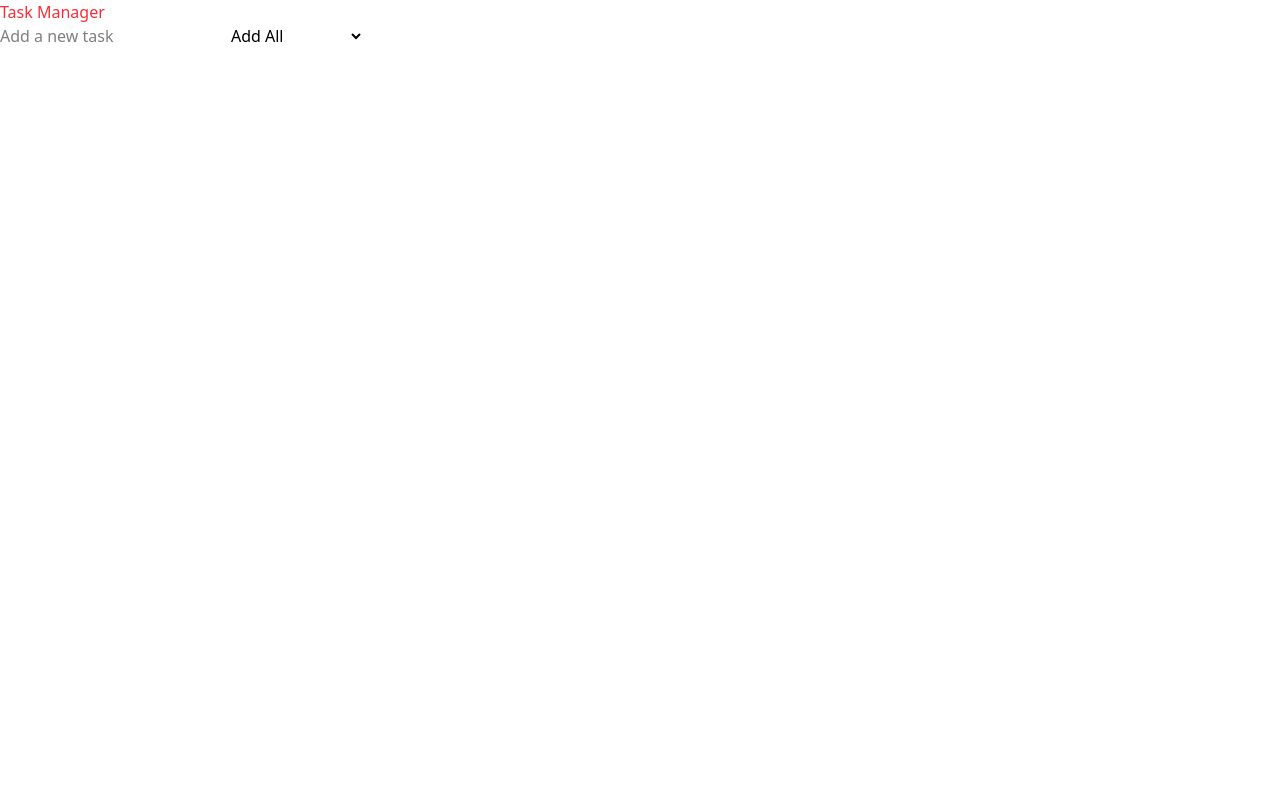
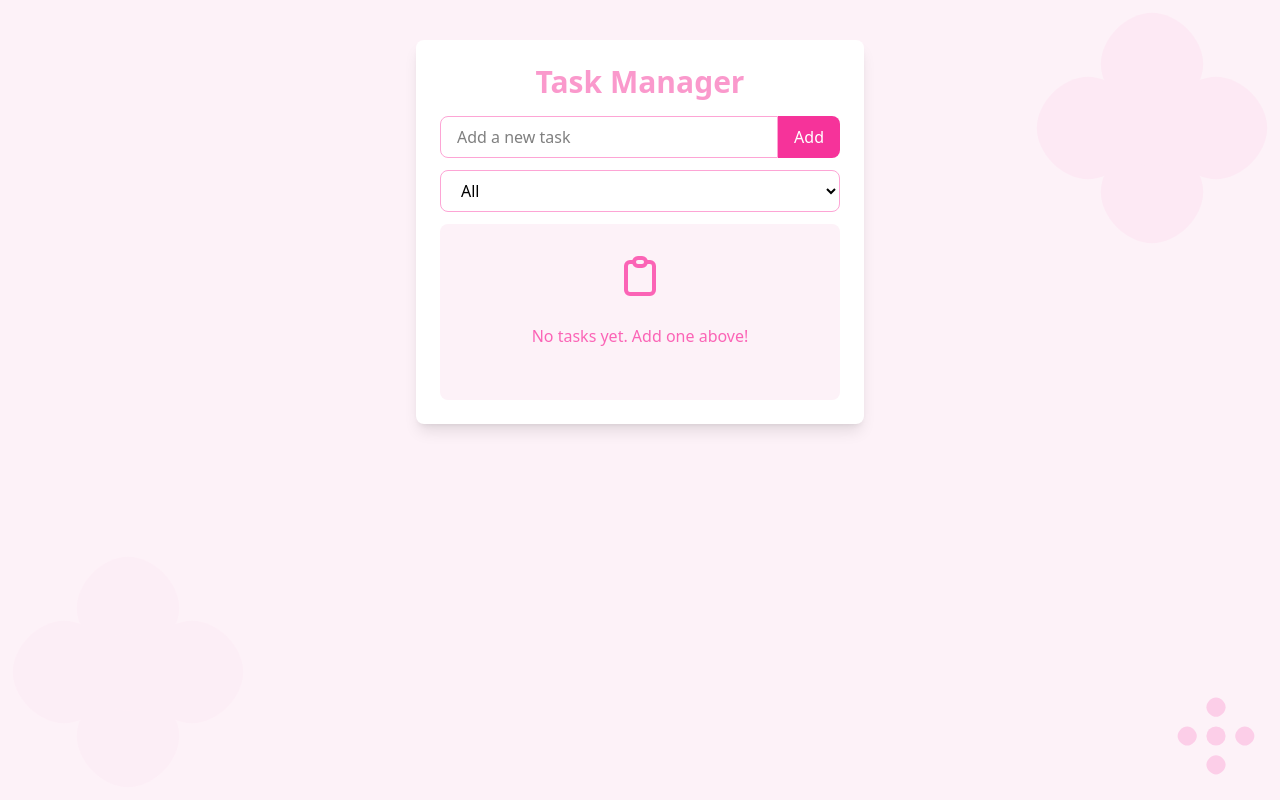
Before and after one commit to nbiladhiya/32-pbk-uts-233510384, a Vue app: page / in a window 1280 px wide. Built offline with nearby package versions, Linux system fonts and the light colour scheme.

Commit message:
styling tailwind

```diff
--- a/src/App.vue
+++ b/src/App.vue
@@ -33,26 +33,117 @@ const filteredTasks = computed(() => {
     return tasks.value;
   }
 })
-
 </script>
 
 <template>
-  <h1 class="text-red-500">Task Manager</h1>
-  <input type="text" v-model="newTask" @keyup.enter="addTask" placeholder="Add a new task" />
-  <button @click="addTask">Add</button>
-  <select v-model="filter">
+  <div class="min-h-screen bg-pink-50 flex flex-col items-center py-10 px-4 relative overflow-hidden">
+    <div class="absolute inset-0 pointer-events-none overflow-hidden opacity-10">
+      <svg class="absolute top-0 right-0 w-64 h-64 text-pink-300" viewBox="0 0 200 200" xmlns="http://www.w3.org/2000/svg">
+        <path fill="currentColor" d="M100 10C80 10 60 30 60 50C60 70 80 90 100 90C120 90 140 70 140 50C140 30 120 10 100 10Z"></path>
+        <path fill="currentColor" d="M10 100C10 80 30 60 50 60C70 60 90 80 90 100C90 120 70 140 50 140C30 140 10 120 10 100Z"></path>
+        <path fill="currentColor" d="M110 100C110 80 130 60 150 60C170 60 190 80 190 100C190 120 170 140 150 140C130 140 110 120 110 100Z"></path>
+        <path fill="currentColor" d="M60 150C60 130 80 110 100 110C120 110 140 130 140 150C140 170 120 190 100 190C80 190 60 170 60 150Z"></path>
+        <circle fill="currentColor" cx="100" cy="100" r="30"></circle>
+      </svg>
+      <svg class="absolute bottom-0 left-0 w-64 h-64 text-pink-200" viewBox="0 0 200 200" xmlns="http://www.w3.org/2000/svg">
+        <path fill="currentColor" d="M100 10C80 10 60 30 60 50C60 70 80 90 100 90C120 90 140 70 140 50C140 30 120 10 100 10Z"></path>
+        <path fill="currentColor" d="M10 100C10 80 30 60 50 60C70 60 90 80 90 100C90 120 70 140 50 140C30 140 10 120 10 100Z"></path>
+        <path fill="currentColor" d="M110 100C110 80 130 60 150 60C170 60 190 80 190 100C190 120 170 140 150 140C130 140 110 120 110 100Z"></path>
+        <path fill="currentColor" d="M60 150C60 130 80 110 100 110C120 110 140 130 140 150C140 170 120 190 100 190C80 190 60 170 60 150Z"></path>
+        <circle fill="currentColor" cx="100" cy="100" r="30"></circle>
+      </svg>
+    </div>
+
+    <div class="w-full max-w-md bg-white rounded-lg shadow-lg p-6 z-10 transform transition-all duration-300 hover:scale-102 h-96 flex flex-col">
+      <h1 class="text-3xl font-bold text-pink-500 mb-4 text-center animate-pulse">Task Manager</h1>
+
+      <div class="flex mb-3">
+        <input
+          type="text"
+          v-model="newTask"
+          @keyup.enter="addTask"
+          placeholder="Add a new task"
+          class="flex-1 border border-pink-300 rounded-l-lg px-4 py-2 focus:outline-none focus:ring-2 focus:ring-pink-400"
+        />
+        <button
+          @click="addTask"
+          class="bg-pink-500 text-white px-4 py-2 rounded-r-lg hover:bg-pink-600 transition-colors duration-300"
+        >
+          Add
+        </button>
+      </div>
+
+      <div class="mb-3">
+        <select
+          v-model="filter"
+          class="w-full border border-pink-300 rounded-lg px-4 py-2 focus:outline-none focus:ring-2 focus:ring-pink-400 bg-white"
+        >
           <option value="all">All</option>
           <option value="completed">Completed</option>
           <option value="active">Active</option>
         </select>
+      </div>
 
-  <ul>
-    <li v-for="task in filteredTasks" :key="task.id">
-      <input type="checkbox" :checked="task.completed" @change="toggle(task)" />
+      <div class="bg-pink-50 rounded-lg p-2 flex-1 overflow-y-auto">
+        <ul class="space-y-2">
+          <li
+            v-for="task in filteredTasks"
+            :key="task.id"
+            class="bg-white p-3 rounded-lg shadow border border-pink-100 flex items-center transition-all duration-300 hover:shadow-md"
+          >
+            <input
+              type="checkbox"
+              :checked="task.completed"
+              @change="toggle(task)"
+              class="mr-3 h-5 w-5 text-pink-500 rounded focus:ring-pink-400"
+            />
+            <span
+              :class="{'line-through text-pink-300': task.completed, 'text-gray-800': !task.completed}"
+              class="flex-1 transition-all duration-300"
+            >
               {{ task.text }}
-      <button @click="deleteTask(task)">Delete</button>
+            </span>
+            <button
+              @click="deleteTask(task)"
+              class="text-pink-500 hover:text-pink-700 transition-colors duration-300 ml-2 p-1"
+            >
+              <svg xmlns="http://www.w3.org/2000/svg" class="h-5 w-5" fill="none" viewBox="0 0 24 24" stroke="currentColor">
+                <path stroke-linecap="round" stroke-linejoin="round" stroke-width="2" d="M19 7l-.867 12.142A2 2 0 0116.138 21H7.862a2 2 0 01-1.995-1.858L5 7m5 4v6m4-6v6m1-10V4a1 1 0 00-1-1h-4a1 1 0 00-1 1v3M4 7h16" />
+              </svg>
+            </button>
           </li>
         </ul>
+
+        <div v-if="filteredTasks.length === 0" class="text-center py-8 text-pink-400">
+          <svg xmlns="http://www.w3.org/2000/svg" class="h-12 w-12 mx-auto mb-3 animate-bounce" fill="none" viewBox="0 0 24 24" stroke="currentColor">
+            <path stroke-linecap="round" stroke-linejoin="round" stroke-width="2" d="M9 5H7a2 2 0 00-2 2v12a2 2 0 002 2h10a2 2 0 002-2V7a2 2 0 00-2-2h-2M9 5a2 2 0 002 2h2a2 2 0 002-2M9 5a2 2 0 012-2h2a2 2 0 012 2" />
+          </svg>
+          <p>No tasks yet. Add one above!</p>
+        </div>
+      </div>
+    </div>
+
+    <svg class="absolute bottom-4 right-4 w-24 h-24 text-pink-200" viewBox="0 0 100 100" xmlns="http://www.w3.org/2000/svg">
+      <path fill="currentColor" d="M50 10C45 10 40 15 40 20C40 25 45 30 50 30C55 30 60 25 60 20C60 15 55 10 50 10Z"></path>
+      <path fill="currentColor" d="M20 40C15 40 10 45 10 50C10 55 15 60 20 60C25 60 30 55 30 50C30 45 25 40 20 40Z"></path>
+      <path fill="currentColor" d="M80 40C75 40 70 45 70 50C70 55 75 60 80 60C85 60 90 55 90 50C90 45 85 40 80 40Z"></path>
+      <path fill="currentColor" d="M40 80C40 75 45 70 50 70C55 70 60 75 60 80C60 85 55 90 50 90C45 90 40 85 40 80Z"></path>
+      <circle fill="currentColor" cx="50" cy="50" r="10"></circle>
+    </svg>
+  </div>
 </template>
 
-<style scoped></style>
+<style scoped>
+@keyframes fadeIn {
+  from { opacity: 0; transform: translateY(10px); }
+  to { opacity: 1; transform: translateY(0); }
+}
+
+li {
+  animation: fadeIn 0.5s ease-out;
+}
+
+.hover\:scale-102:hover {
+  transform: scale(1.02);
+}
+</style>
```
Lines whose indentation alone changed are shown as unchanged.
